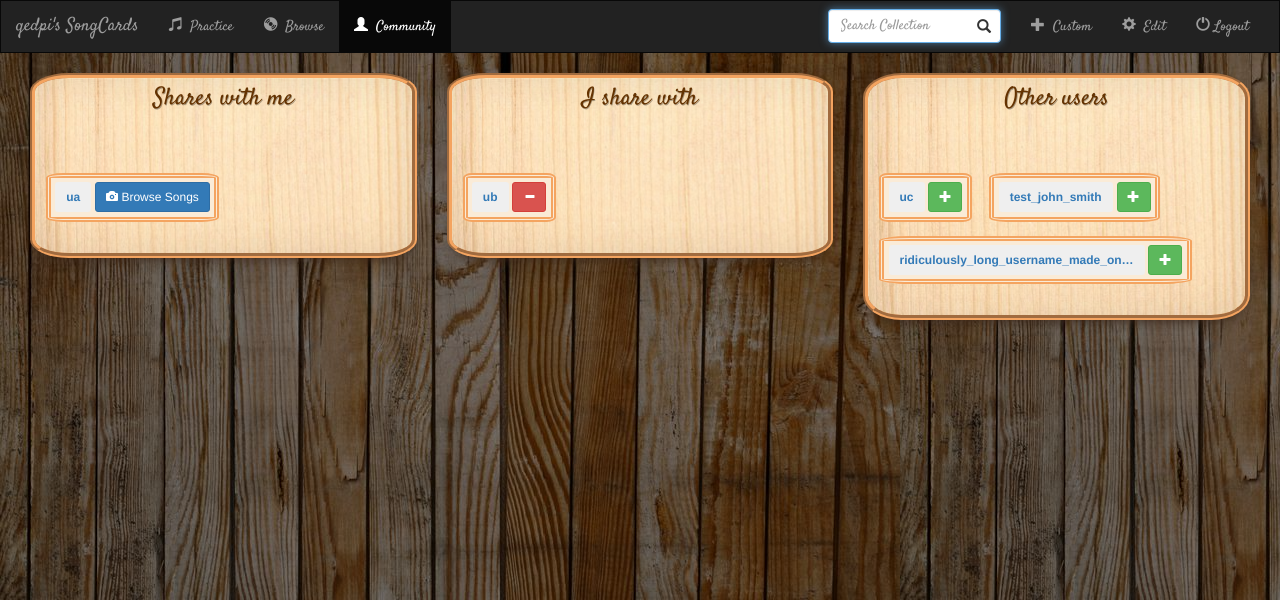
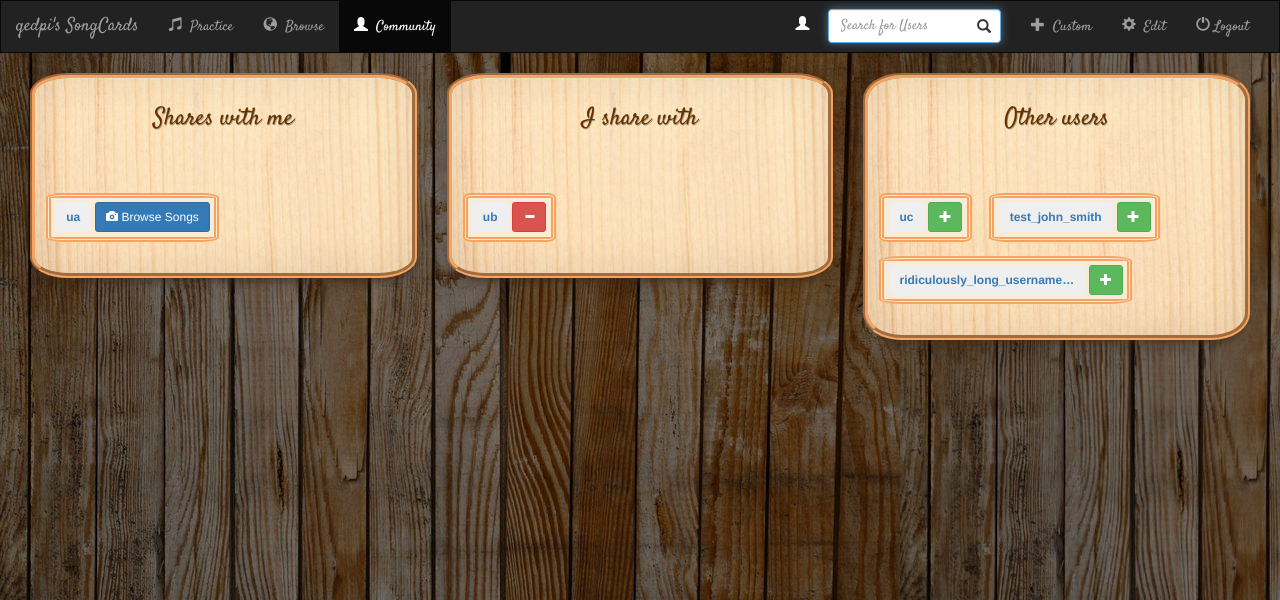
Before and after one commit to qedpi/SongCards, a Django app: page /cards/friends/ in a window 1280 px wide. Shown: the top 600 px of the page. Run offline with Django 3.2, Linux system fonts and the light colour scheme; a user stored in the database is signed in; data comes from the database, SQL or seed files in the repository; both versions use the stored data as it was after the commit; some libraries are stand-ins or nearby versions.

Commit message:
add context based search UI
update max username display length
context dependent icon for search bar

```diff
--- a/cards/static/cards/style.css
+++ b/cards/static/cards/style.css
@@ -111,6 +111,9 @@ ul.errorlist > li {
     padding: .3em;
 }
 
+.thumbnail-panel {
+}
+
 .new_card {
     border-color: indianred;
     color: darkred;
--- a/cards/templates/cards/base.html
+++ b/cards/templates/cards/base.html
@@ -27,7 +27,7 @@
                 <li class="{% block music_active %}{% endblock %}"><a href="{% url 'cards:index' %}">
                     <span class="glyphicon glyphicon-music" aria-hidden="true"></span>&nbsp; Practice</a></li>
                 <li class="{% block cd_active %}{% endblock %}"><a href="{% url 'cards:index' %}">
-                    <span class="glyphicon glyphicon-cd" aria-hidden="true"></span>&nbsp; Browse</a></li>
+                    <span class="glyphicon glyphicon-globe" aria-hidden="true"></span>&nbsp; Browse</a></li>
                 <li class="{% block user_active %}{% endblock %}"><a href="{% url 'cards:user_friends_list' %}">
                     <span class="glyphicon glyphicon-user" aria-hidden="true"></span>&nbsp; Community</a></li>
             </ul>
@@ -41,8 +41,9 @@
             </ul>
             <form class="navbar-form navbar-right" role="search" method="get" action="{% url 'cards:index' %}">
                 <div class="form-group has-feedback">
+                <span class="white glyphicon {% block search_icon %}{% endblock %}">&nbsp;</span>
                     <input type="text" class="form-control search-expand" autofocus name="q" value="{{ request.GET.q }}"
-                    placeholder="Search Collection" tabindex="1">
+                    placeholder="Search for {% block search_context %}{% endblock %}" tabindex="1">
                         <i class="glyphicon glyphicon-search form-control-feedback search-expand"></i>
                         <!--<button type="submit" class="btn btn-default"><span class="glyphicon glyphicon-search"></span></button>-->
                 </div>
--- a/cards/templates/cards/includes/relation_type_panel.html
+++ b/cards/templates/cards/includes/relation_type_panel.html
@@ -1,13 +1,14 @@
 {% block relation_type_panel %}
-    <div class="col-sm-4 col-md-4">
-        <div class="thumbnail">
+    <div class="col-sm-12 col-md-6 col-lg-4">
+        <div class="thumbnail thumbnail-panel">
+        <br>
             <p class="fancy xlarge">{{ interaction.relation }}</p><br><br>
         {% if interaction.arg %}
             {% for other_user in interaction.arg %}
                 <div class="center thumbnail-lite" style="display: inline-block">
                     <a href="#" target="_blank">
                         <button class="btn btn-secondary btn-sm">
-                        <span><b>{{ other_user.username|truncatechars:35 }}</b></span></button></a>
+                        <span><b>{{ other_user.username|truncatechars:27 }}</b></span></button></a>
 
                     <form action="{% url interaction.view_link %}" method="post" class="inline-form">
                         {% csrf_token %}
--- a/cards/templates/cards/index.html
+++ b/cards/templates/cards/index.html
@@ -1,6 +1,7 @@
 {% extends 'cards/base.html' %}
 {% block music_active %}active{% endblock %}
-
+{% block search_context %}Songs{% endblock %}
+{% block search_icon %}glyphicon-music{% endblock %}
 {% block body %}
 <div class="songs-container container-fluid">
 
--- a/cards/templates/cards/users_friends_list.html
+++ b/cards/templates/cards/users_friends_list.html
@@ -1,5 +1,7 @@
 {% extends 'cards/base.html' %}
 {% block user_active %}active{% endblock %}
+{% block search_context %}Users{% endblock %}
+{% block search_icon %}glyphicon-user{% endblock %}
 
 {% block body %}
 <div class="users-container container-fluid">
```
Also changed, not shown: db.sqlite3.
